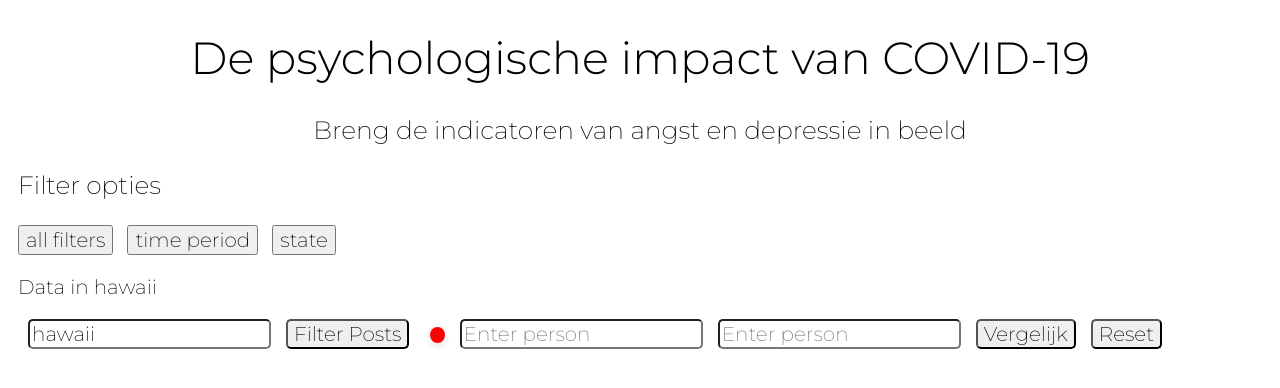
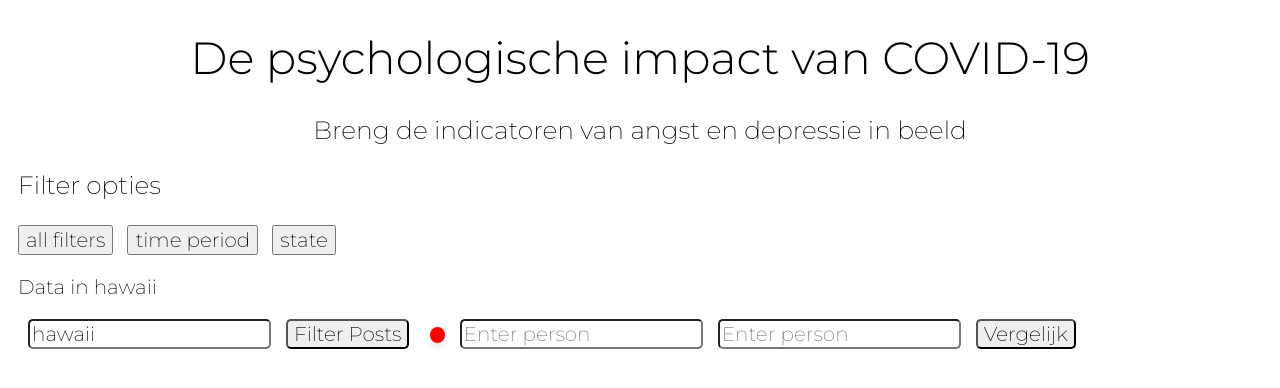
Before and after one commit to Kimvz19/myapp, a SvelteKit app: page / in a window 1280 px wide. Shown: the top 388 px of the page. Built offline with nearby package versions, Linux system fonts and the light colour scheme; no server answers.

Commit message:
resetting de resestbutton

```diff
--- a/src/components/tryout.svelte
+++ b/src/components/tryout.svelte
@@ -92,15 +92,6 @@
         return await displayRange(personIndex);
     }
 
-    // Function to reset the form and variables to initial state
-    function resetForm() {
-        stateFilter = "hawaii";  // Reset state filter to the default state
-        index1 = null;  // Reset the first index
-        index2 = null;  // Reset the second index
-        filteredPosts = [];  // Clear filtered posts
-        actualTimePeriod = [];  // Clear actual time period data
-        dataFound = false;  // Reset the dataFound status
-    }
 
     // You can log the results here to test
     console.log(getPersonDetails(index1));
@@ -162,8 +153,6 @@
 
     <button on:click={compareIndexes}>Vergelijk</button>
 
-    <!-- Reset Button -->
-    <button on:click={resetForm}>Reset</button> <!-- Reset button added -->
 
     <!-- Result output -->
     <div class="resultOutput"></div>
```
